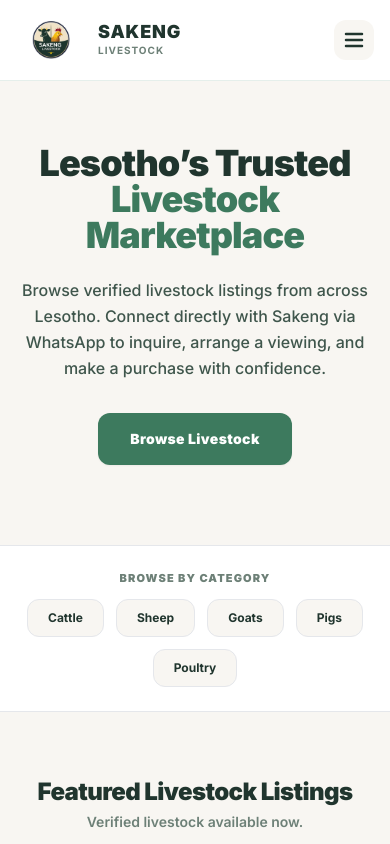
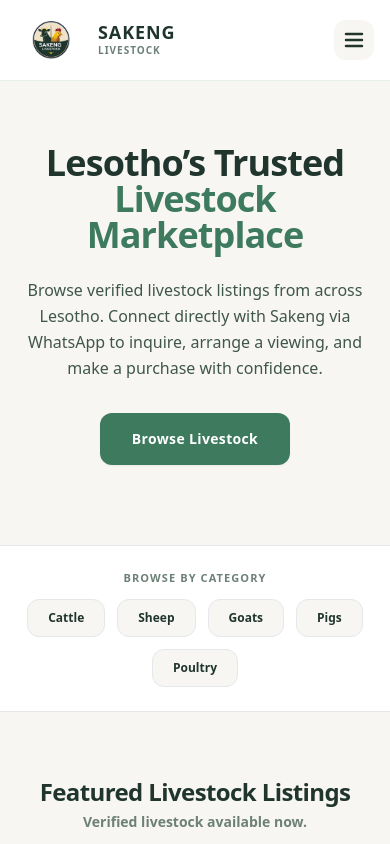
Before and after one commit to SpeshChopho/sakeng-marketplace, a Next.js app: page / in a window 390 px wide. Shown: the top 844 px of the page. Built offline with nearby package versions, Linux system fonts and the light colour scheme.

Commit message:
style: anchor mobile layout viewport and eliminate horizontal overflow wobble

```diff
--- a/src/app/layout.tsx
+++ b/src/app/layout.tsx
@@ -1,27 +1,22 @@
-import type { Metadata } from "next";
-import { Inter } from "next/font/google";
-import "./globals.css";
 import Header from "./components/Header";
 import Footer from "./components/Footer";
+import "./globals.css";
 
-const inter = Inter({ subsets: ["latin"] });
-
-export const metadata: Metadata = {
-  title: "Sakeng Livestock Marketplace",
-  description: "Highly optimized premium livestock marketplace platform",
+export const metadata = {
+  title: "Sakeng Livestock",
+  description: "Lesotho's Trusted Livestock Marketplace",
 };
 
 export default function RootLayout({
   children,
-}: Readonly<{
+}: {
   children: React.ReactNode;
-}>) {
+}) {
   return (
-    <html lang="en">
-      {/* Set your exact global background color #F8F6F2 */}
-      <body className={`${inter.className} bg-[#F8F6F2] text-[#3F564C] flex flex-col min-h-screen antialiased`}>
+    <html lang="en" className="overflow-x-hidden scroll-smooth">
+      <body className="antialiased bg-[#F8F6F2] text-[#3F564C] min-h-screen flex flex-col overflow-x-hidden relative w-full">
         <Header />
-        <main className="flex-grow">
+        <main className="flex-grow w-full overflow-x-hidden">
           {children}
         </main>
         <Footer />
--- a/src/app/page.tsx
+++ b/src/app/page.tsx
@@ -21,7 +21,7 @@
 
 export default function Home() {
   return (
-    <div className="bg-[#F8F6F2]">
+    <div className="bg-[#F8F6F2] w-full overflow-x-hidden position-relative">
       {/* 1. HERO SECTION */}
       <section className="max-w-7xl mx-auto px-4 sm:px-6 lg:px-8 pt-16 pb-20 text-center md:text-left">
         <div className="max-w-3xl">
```
